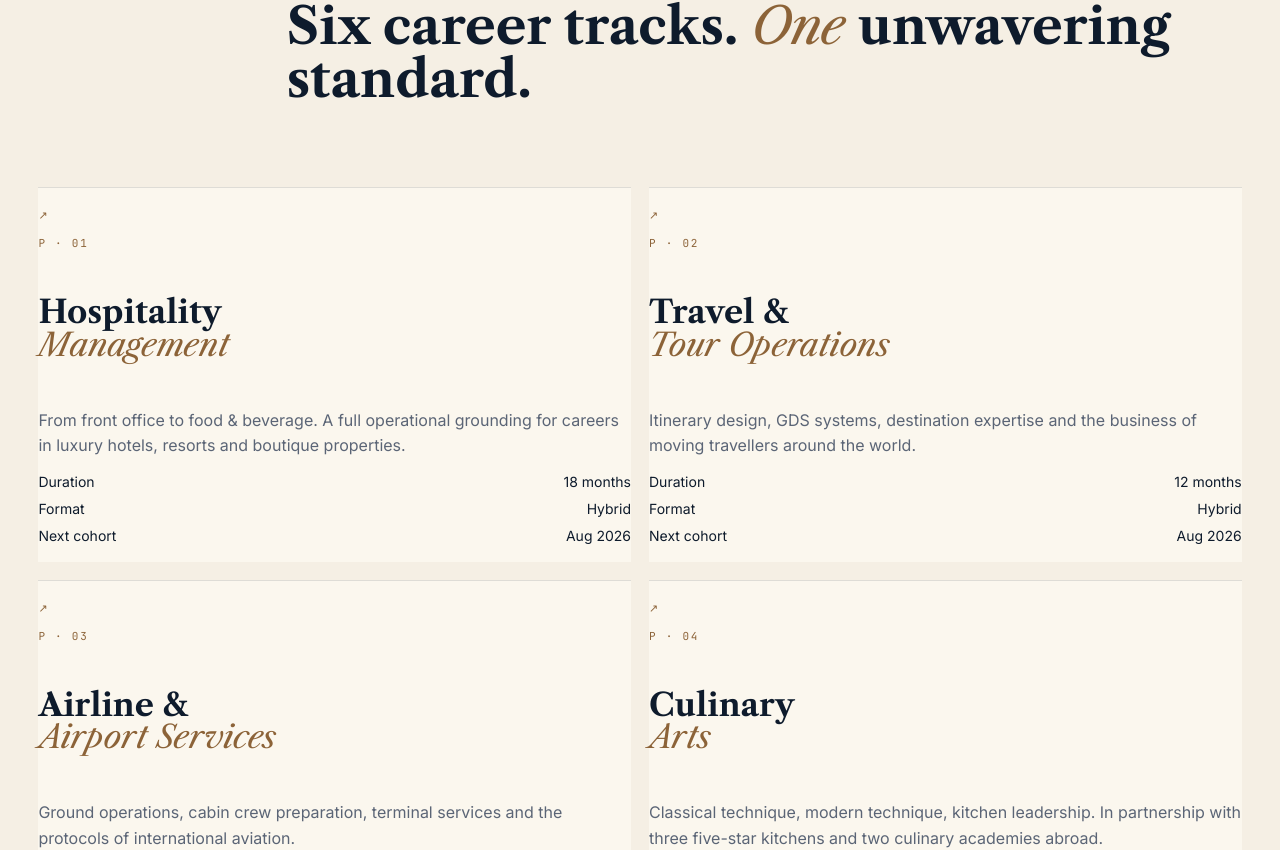
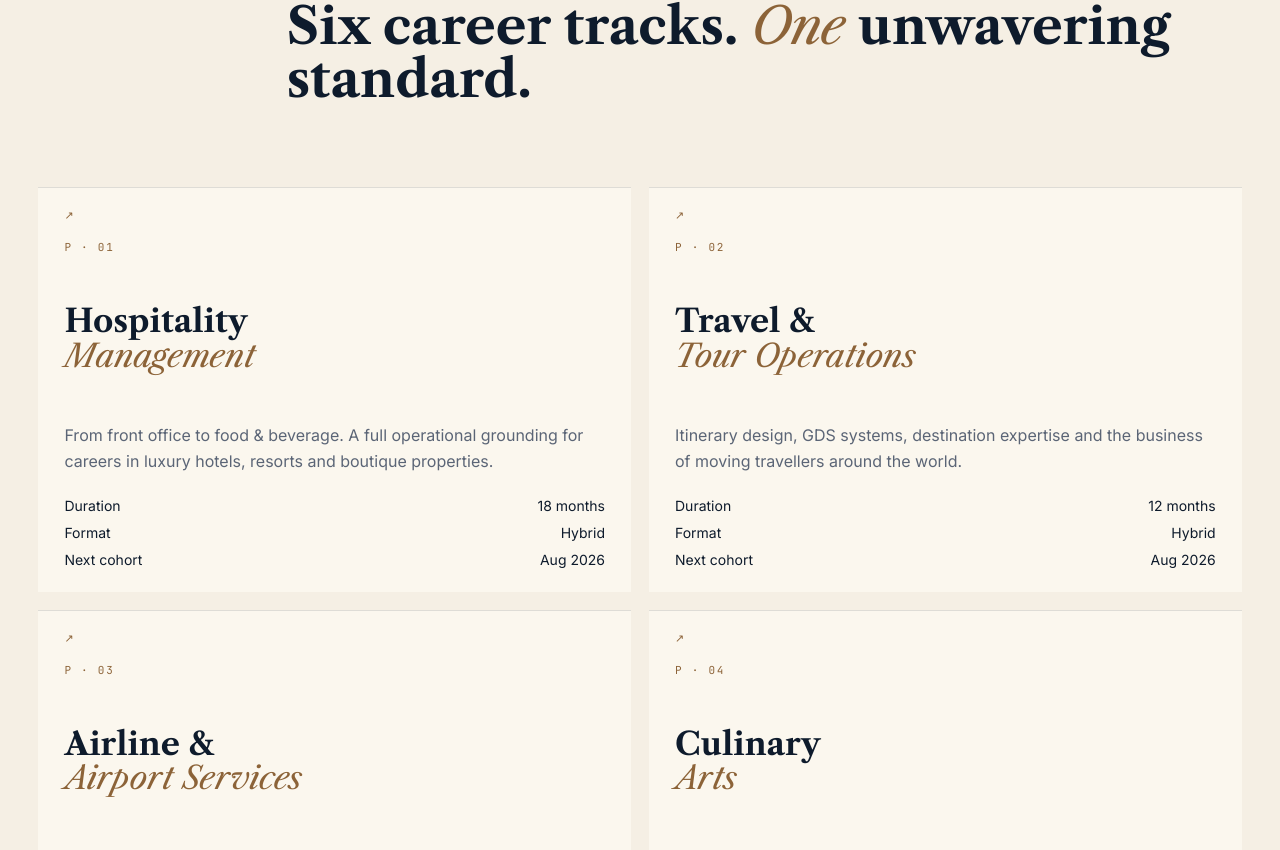
Before and after one commit to vivattraining/viva-academy-platform, a Next.js app in the folder apps/web/: page / in a window 1280 px wide. Shown: the part 2106-2956 px from the top of the page. Built offline with nearby package versions, Linux system fonts and the light colour scheme.

Commit message:
Fix homepage program card spacing

```diff
--- a/apps/web/components/claude-home.module.css
+++ b/apps/web/components/claude-home.module.css
@@ -554,12 +554,13 @@
 .programCard {
   background: var(--paper);
   padding-top: 20px;
+  min-height: 100%;
 }
 
 .programInner {
   display: grid;
-  gap: 14px;
-  padding: 0 0 18px;
+  gap: 18px;
+  padding: 0 26px 24px;
 }
 
 .programArrow,
@@ -577,7 +578,8 @@
   color: var(--navy);
   font-family: "Libre Caslon Text", "Times New Roman", serif;
   font-size: 32px;
-  line-height: 1.02;
+  line-height: 1.08;
+  overflow-wrap: anywhere;
 }
 
 .programDescription,
@@ -590,14 +592,21 @@
 .programMeta {
   display: grid;
   gap: 10px;
+  margin-top: 4px;
 }
 
 .metaRow {
   display: flex;
   justify-content: space-between;
-  gap: 16px;
+  align-items: flex-start;
+  gap: 20px;
   color: var(--navy);
   font-size: 14px;
+}
+
+.metaRow span:last-child {
+  text-align: right;
+  flex-shrink: 0;
 }
 
 .formatGrid {
```
